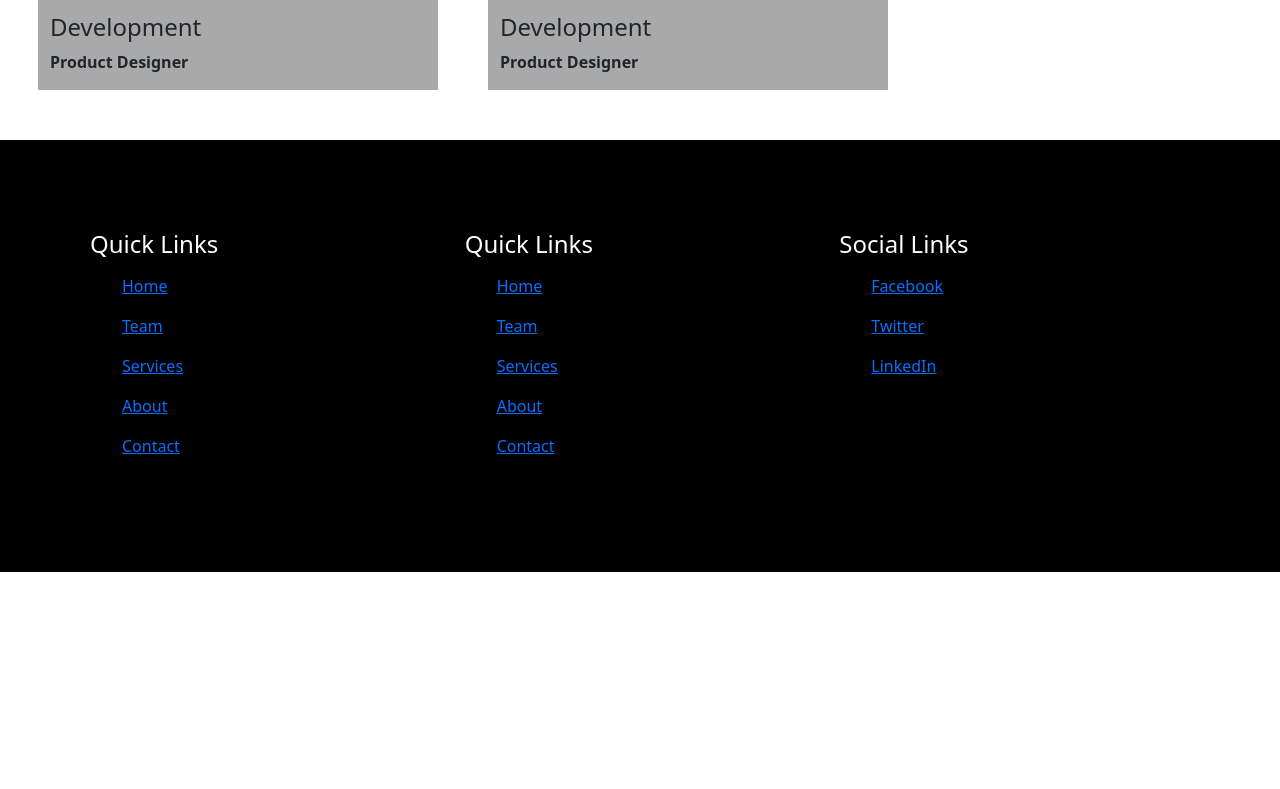
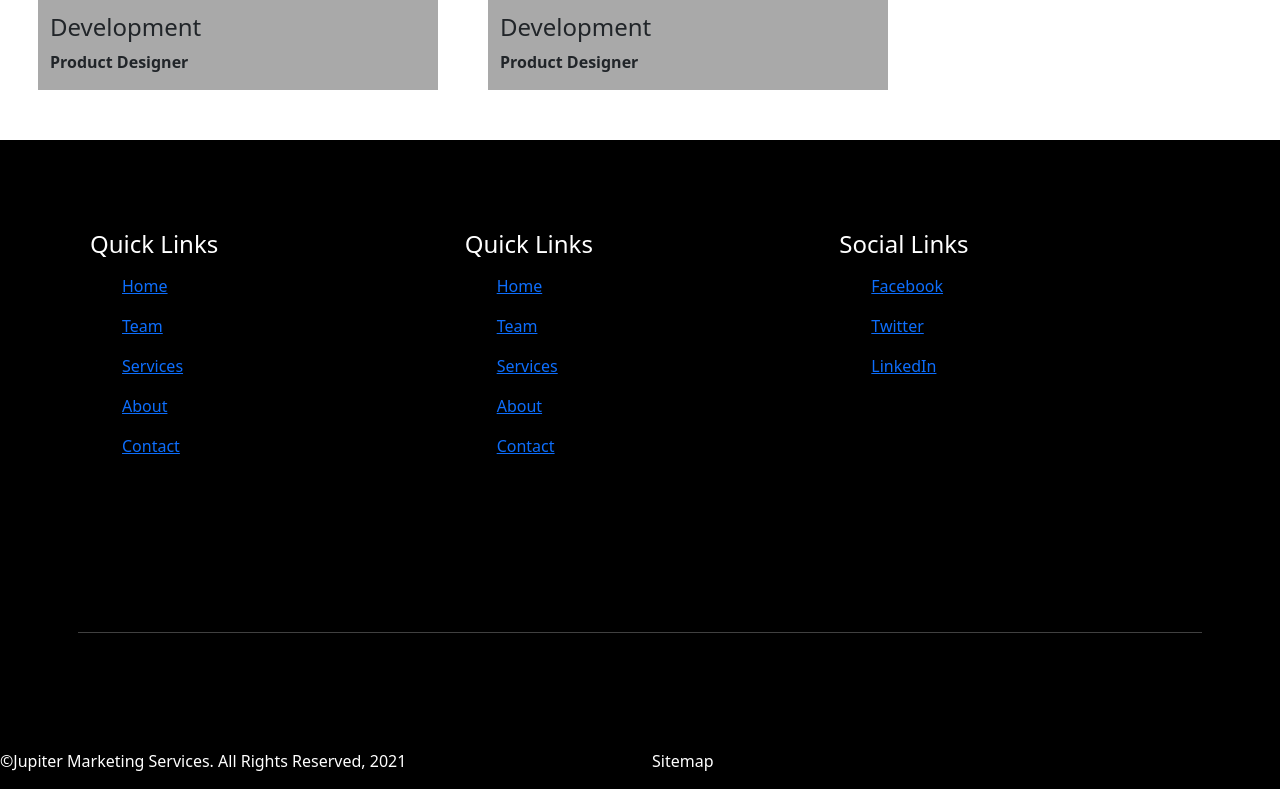
Before and after one commit to Aminat-Okunuga/jupiter-digital-website, a plain HTML site: page index.html in a window 1280 px wide. Shown: the part 4975-5764 px from the top of the page. Before the commit the page ends 5547 px from the top, so only its background shows below. Drawn offline with nearby package versions, Linux system fonts and the light colour scheme.

Commit message:
Added footer

```diff
--- a/css/style.css
+++ b/css/style.css
@@ -125,7 +125,14 @@ h3{
     color: white;
     line-height: 2.5rem;
     margin-top: 50px;
+    margin-bottom: 10px;
 }
 .foot-link h4 ul li a{
     text-decoration: none;
 }
+#horizontal-rule{
+    margin-top: 150px;
+}
+#foot-text{
+    color: rgb(255, 255, 255);
+}
--- a/index.html
+++ b/index.html
@@ -200,7 +200,7 @@
         </div>
     </section>
     <!-- footer -->
-    <footer>
+    <footer style="background-color: black;">
         <div class="row footer">
             <div class="col-sm-4">
                 <h4 >Quick Links</h4>
@@ -230,6 +230,15 @@
                     <li><a href="#">LinkedIn</a></li>
                 </ul>
             </div>
+            <hr id="horizontal-rule">
+        </div>
+        <div class="row" id="foot-text">
+            <div class="col-sm-6">
+                <p>&copy;Jupiter Marketing Services. All Rights Reserved, 2021</p>
+            </div>
+            <div class="col-sm-6">
+                <p>Sitemap</p>
+            </div>
         </div>
     </footer>
 
```
